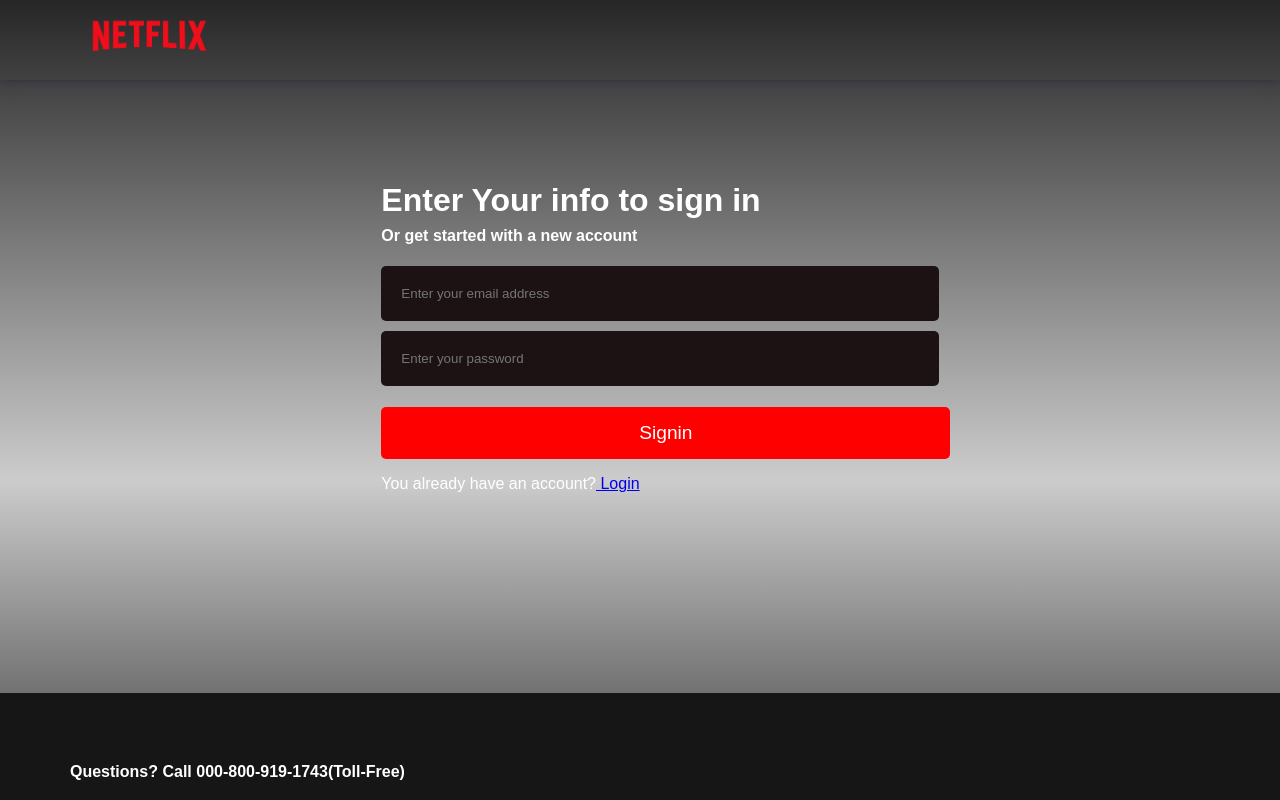
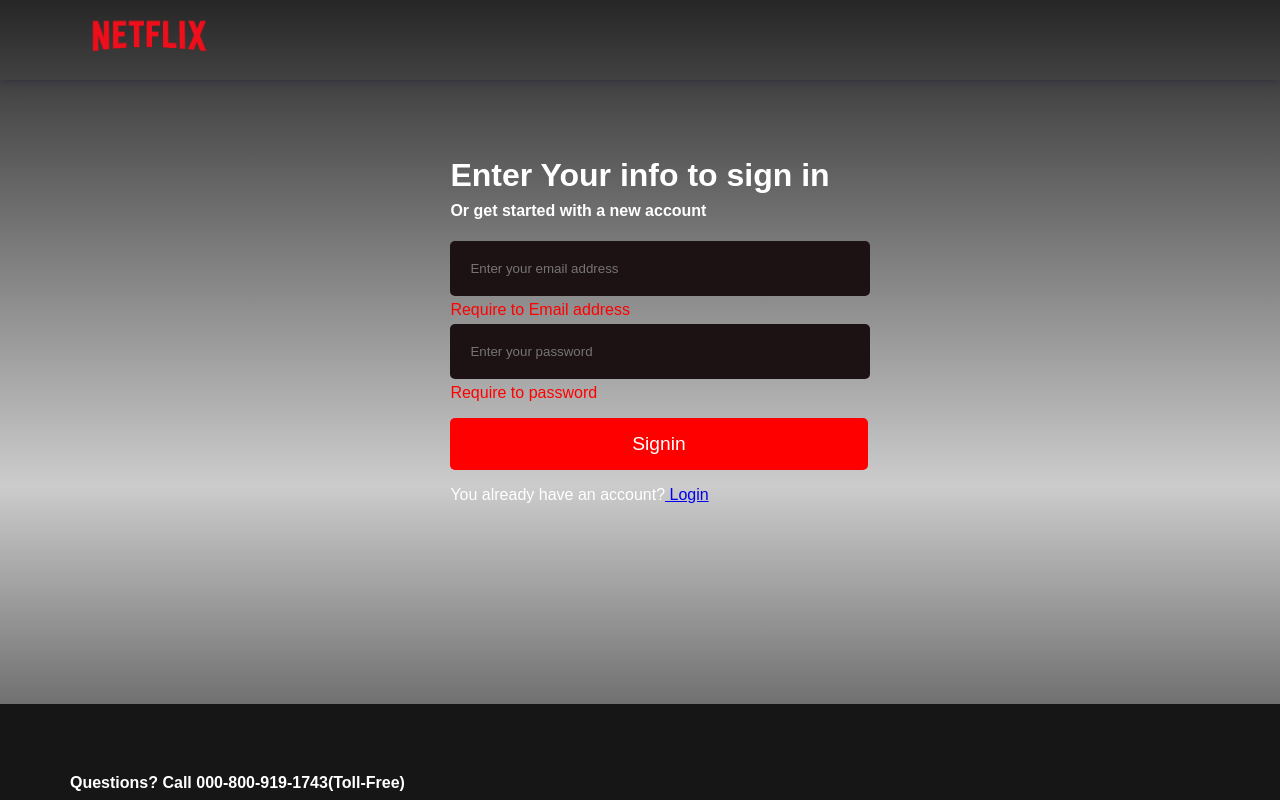
Before and after one commit to renganathan-code/Netflix-Login-Page, a React (Vite) app in the folder Frontend/: page /signin in a window 1280 px wide. Both pictures are taken after a click on the button "Signin". Shown: the top 800 px of the page. Built offline with nearby package versions, Linux system fonts and the light colour scheme; no server answers.

Commit message:
Updated Project

```diff
--- a/Frontend/src/App.css
+++ b/Frontend/src/App.css
@@ -52,7 +52,7 @@
     justify-content: center;
     align-items: center;
     color: white;
-    margin-top: 8%;
+    margin-top: 6%;
 }
 
 .signin_container_s1 h1{
--- a/Frontend/src/components/Login.jsx
+++ b/Frontend/src/components/Login.jsx
@@ -8,28 +8,32 @@
 {
     const Navigate = useNavigate()
     const [username,setusername] = useState("")
+    const[userError,setUserError] = useState(false)
     const [pass,setpass] = useState("")
+    const [passError,setpassError] = useState(false)
 
     function handleuser(event)
     {
         setusername(event.target.value)
+        setUserError(false)
     }
 
     function handlepass(event)
     {
         setpass(event.target.value)
+        setpassError(false)
     }
 
     function checkuser()
     {
-        if(username === "")
+        if(username.trim() === "")
         {
-            setusername(false)
+            setUserError(true)
         }
 
-        if(pass === "")
+        if(pass.trim() === "")
         {
-            setpass(false)
+            setpassError(true)
         }
 
         //let loginDetails = axios.get(`http://localhost:3000/login?username=${username}&password=${pass}`)
@@ -75,9 +79,9 @@
                 <div className="login_container_s2">
                     <p>Ready to Watch?Enter email to create or restart you membership.</p>
                     <input onChange={handleuser} type="email" placeholder="Email address" required /> <br />
-                    {username?<p style={{color:"red"}}>Require to Email address</p>:<p></p>}
+                    {userError&&<p style={{color:"red"}}>Require to Email address</p>}
                     <input onChange={handlepass} type="password" placeholder="Email password" required/> <br />
-                    {pass?<p style={{color:"red"}}>Require to password</p>:<p></p>}
+                    {passError&&<p style={{color:"red"}}>Require to password</p>}
                     <button type="submit" onClick={checkuser}>Get Started  ➜ </button>
                 </div>
             </div>
--- a/Frontend/src/components/Signin.jsx
+++ b/Frontend/src/components/Signin.jsx
@@ -9,19 +9,33 @@
     const Navigate = useNavigate()
     const [newuser,setnewuser] = useState("")
     const [newpass,setnewpass] = useState("")
+    const[userError,setUserError] = useState(false)
+    const [passError,setpassError] = useState(false)
 
     function handleuser(event)
     {
         setnewuser(event.target.value)
+        setUserError(false)
     }
 
     function handlepass(event)
     {
         setnewpass(event.target.value)
+        setpassError(false)
     }
 
     function addUser()
     {
+        if(newuser.trim() === "")
+        {
+            setUserError(true)
+        }
+
+        if(newpass.trim() === "")
+        {
+            setpassError(true)
+        }
+
         let loginDetails = axios.post("http://localhost:3000/signin",{"username":newuser,"password":newpass})
         loginDetails.then(function(response)
         {
@@ -44,9 +58,9 @@
                 <h1>Enter Your info to sign in</h1>
                 <h4>Or get started with a new account</h4>
                 <input onChange={handleuser} type="email" placeholder="Enter your email address" required/>
-                {newuser?<p style={{color:"red"}}>Require to Email address</p>:""}
+                {userError&&<p style={{color:"red"}}>Require to Email address</p>}
                 <input onChange={handlepass} type="password" placeholder='Enter your password' required/>
-                {newpass?<p style={{color:"red"}}>Require to password</p>:""}
+                {passError&&<p style={{color:"red"}}>Require to password</p>}
                 <button type='submit' onClick={addUser}>Signin</button>
                 <p>You already have an account?<Link to={"/"}> Login</Link></p>
             </div>
```
Also changed, not shown: 1 other file (tests, documents, lock files or other folders).
